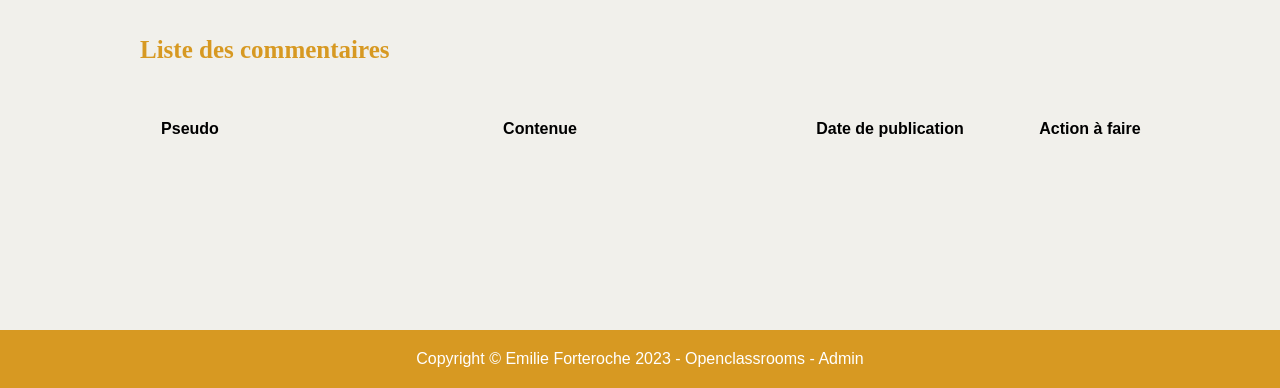
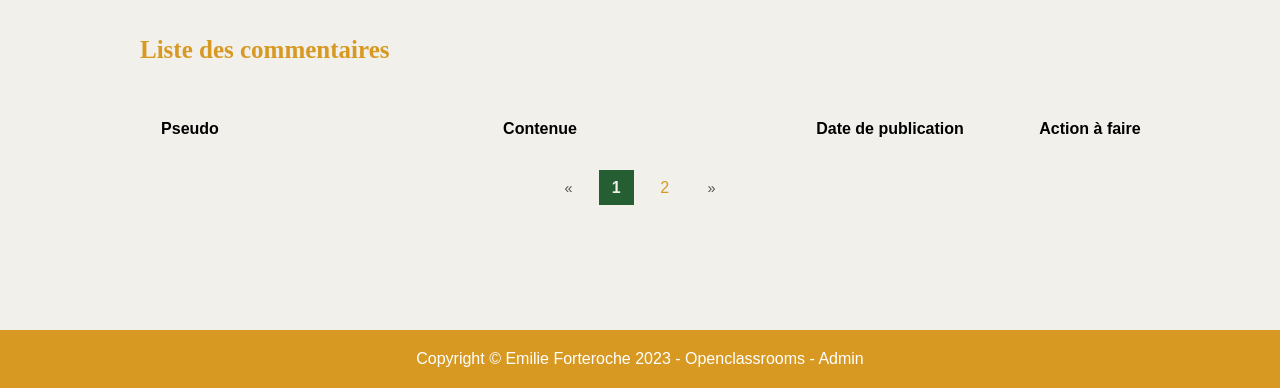
Before and after one commit to JingFERMENT/blog-emilie-forteroche, a PHP site: template views/templates/commentPage.php in a window 1280 px wide. Shown: the part 412-800 px from the top of the page. Run offline with PHP 8.4, Linux system fonts and the light colour scheme; the template is opened without the code that fills it, so the values that code supplies are empty; some web fonts are replaced.

```diff
--- a/css/style.css
+++ b/css/style.css
@@ -402,6 +402,40 @@ a.info {
     padding-bottom: 20px;
 }
 
+/* style pagination */
+
+.pagination a {
+    text-decoration: none;
+    color: var(--headerColor);
+    padding: 8px 12px;
+    margin: 0 5px;
+
+}
+
+.pagination a.active {
+    color: var(--backgroundColor);
+    font-weight: bold;
+    border: 1px solid var(--commentColor);
+    background-color: var(--commentColor);
+}
+
+.pagination a:hover {
+    background-color: var(--commentColor);
+    color: var(--backgroundColor);
+}
+
+.pagination a.prev,
+.pagination a.next {
+    font-size: 0.9em;
+    color: #555;
+}
+
+.pagination a.prev:hover,
+.pagination a.next:hover {
+    color: var(--commentPaleColor);
+    background-color: #f1f1f1;
+}
+
 /**
  * Footer global de la page.
  */
--- a/views/templates/admin.php
+++ b/views/templates/admin.php
@@ -26,7 +26,7 @@
             <div><a class="submit" href="index.php?action=deleteArticle&id=<?= $article->getId() ?>" <?= Utils::askConfirmation("Êtes-vous sûr de vouloir supprimer cet article ?") ?>>Supprimer</a></div>
             <div class="title-comments">
                 <?php if ($article->getNbOfComments() === 0) {
-                    echo "-";
+                    echo "0";
                 } else {?>
                     <?= $article->getNbOfComments() ?>
                     <div>
--- a/views/templates/commentPage.php
+++ b/views/templates/commentPage.php
@@ -20,10 +20,10 @@
         <div class="content">Contenue</div>
         <!-- tri date de publication -->
         <div class="title">
-           Date de publication
+            Date de publication
         </div>
         <div class="title">
-           Action à faire
+            Action à faire
         </div>
     </div>
     <?php foreach ($comments as $comment) { ?>
@@ -41,3 +41,11 @@
         </div>
     <?php } ?>
 </div>
+
+<!-- page pagination -->
+<div class="pagination">
+    <a href="#" class="prev">&laquo;</a>
+    <a href="#" class="page active">1</a>
+    <a href="#" class="page">2</a>
+    <a href="#" class="next">&raquo;</a>
+</div>
```
Also changed, not shown: controllers/AdminController.php (+12 -8 lines), models/ArticleManager.php (+15 -13 lines).
